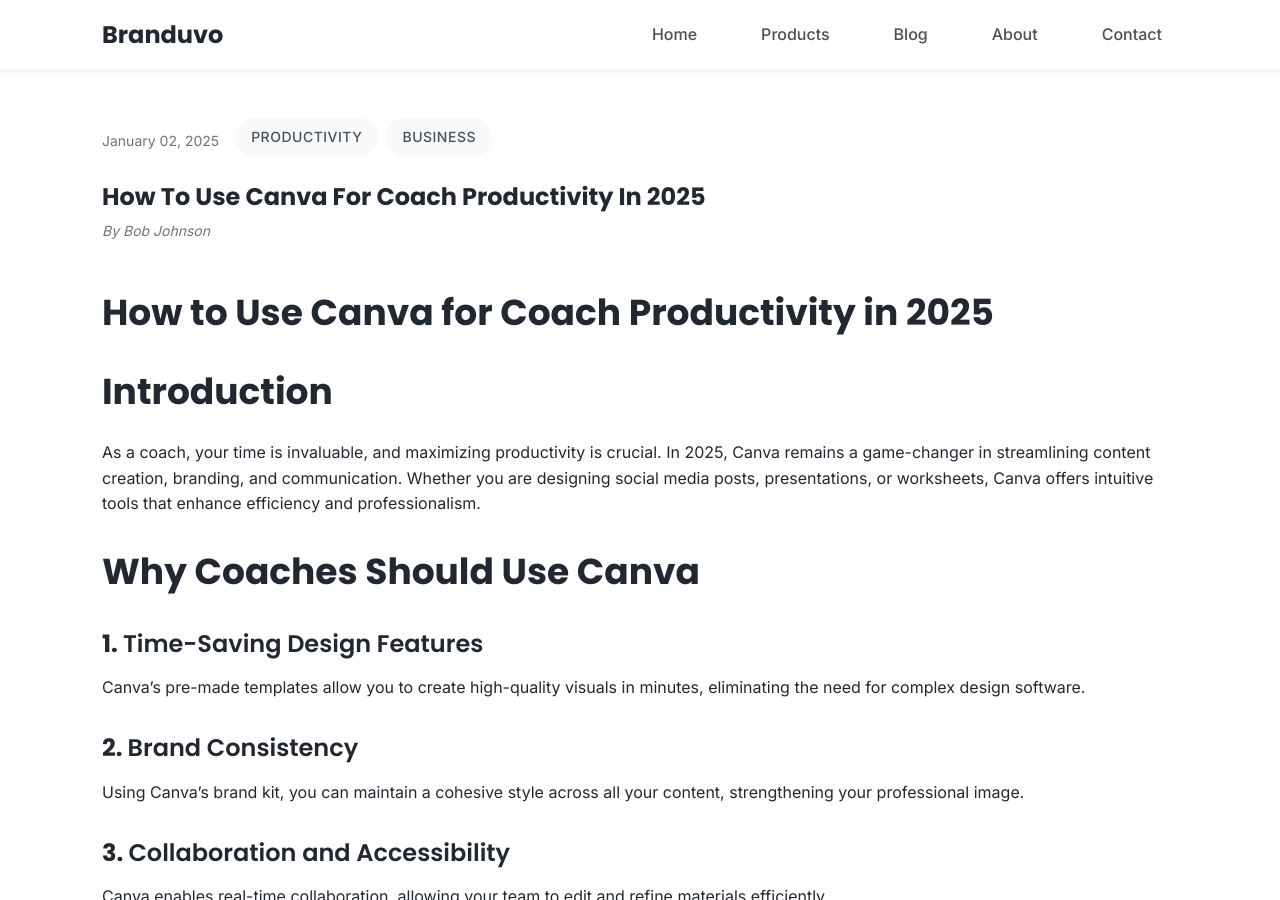
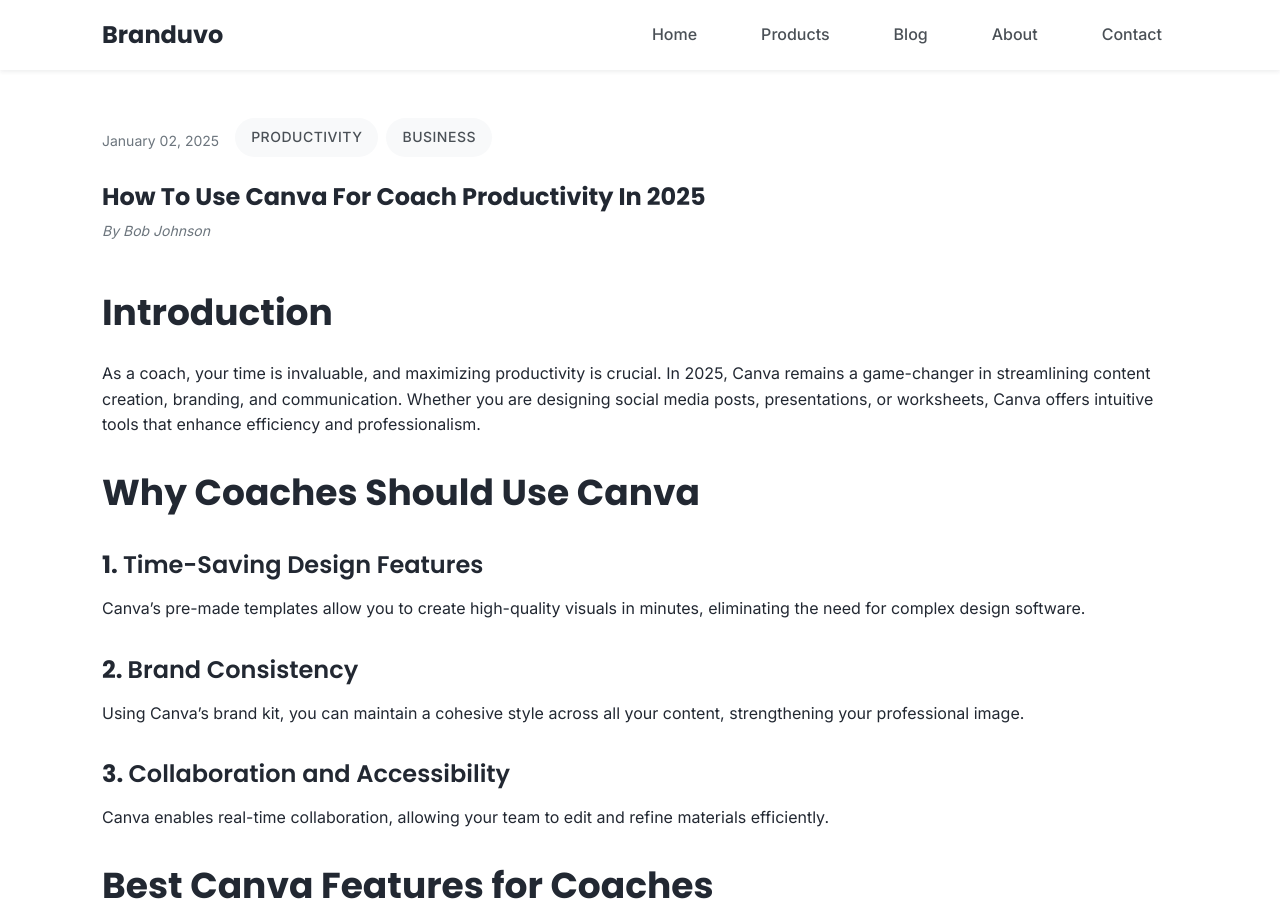
Before and after one commit to branduvo/branduvo.github.io, a Jekyll site: the page built from _posts/2025-01-02-how-to-use-canva-for-coach-productivity-in-2025.md, in a window 1280 px wide and 900 px high. Built offline with Jekyll 4.4.1, drawn with Linux system fonts in a browser that asks for light colours.

Commit message:
Update 2025-01-02-how-to-use-canva-for-coach-productivity-in-2025.md

```diff
--- a/_posts/2025-01-02-how-to-use-canva-for-coach-productivity-in-2025.md
+++ b/_posts/2025-01-02-how-to-use-canva-for-coach-productivity-in-2025.md
@@ -13,7 +13,7 @@
 
 ---
 
-## How to Use Canva for Coach Productivity in 2025
+
 
 
 ## Introduction
```
